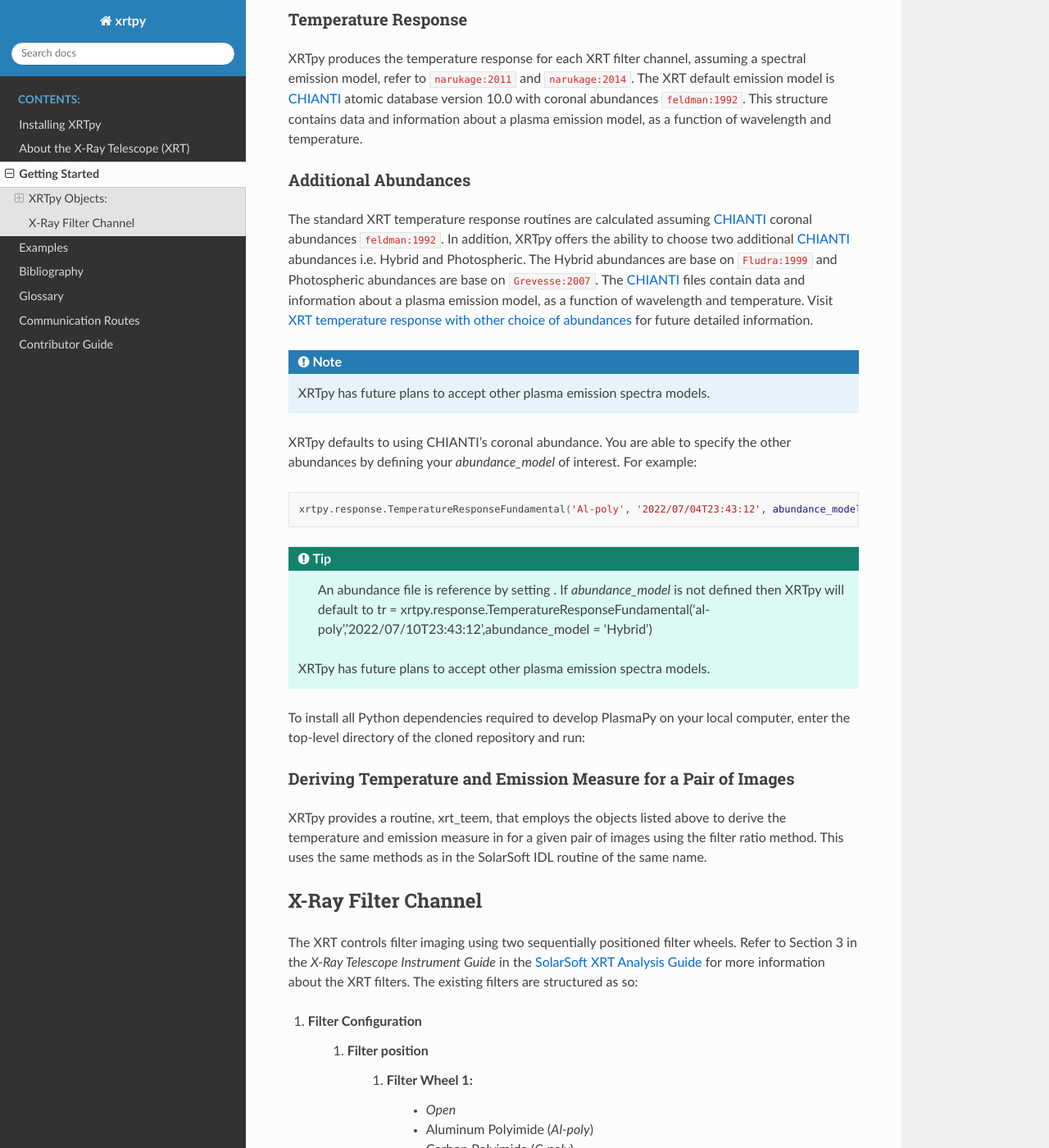
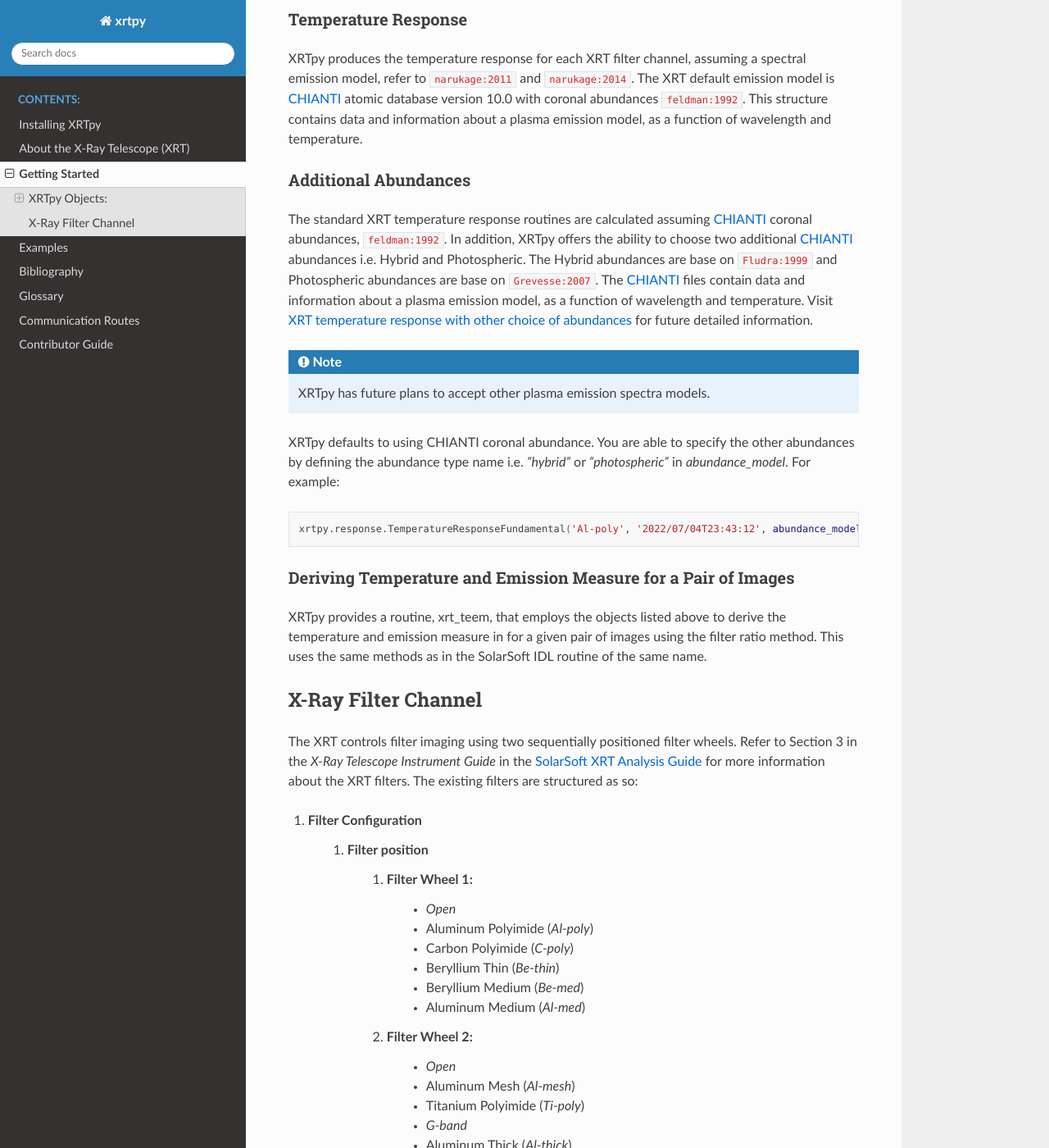
Before and after one commit to HinodeXRT/xrtpy, a Sphinx documentation site: the page built from docs/getting_started.rst, in a window 1280 px wide and 1400 px high, scrolled down 691 px. Shown: the whole window at 82% size. Built offline with Sphinx 7.4.7 and the Read the Docs theme 2.0.0, drawn with Linux system fonts in a browser that asks for light colours; cross-references to code outside the pages are shown as plain code.

Commit message:
Adding text to give user information about using abundance_model in command line

```diff
--- a/docs/getting_started.rst
+++ b/docs/getting_started.rst
@@ -33,7 +33,7 @@ The XRT default emission model is `CHIANTI`_ atomic database version 10.0 with c
 
 Additional Abundances
 ---------------------
-The standard XRT temperature response routines are calculated assuming `CHIANTI`_ coronal abundances :cite:t:`feldman:1992`.
+The standard XRT temperature response routines are calculated assuming `CHIANTI`_ coronal abundances, :cite:t:`feldman:1992`.
 In addition, XRTpy offers the ability to choose two additional `CHIANTI`_ abundances i.e. Hybrid and Photospheric.
 The Hybrid abundances are base on :cite:t:`Fludra:1999` and Photospheric abundances are base on :cite:t:`Grevesse:2007`.
 The `CHIANTI`_ files contain data and information about a plasma emission model, as a function of wavelength and temperature.
@@ -42,27 +42,12 @@ Visit `XRT temperature response with other choice of abundances`_ for future det
 .. note::
     XRTpy has future plans to accept other plasma emission spectra models.
 
-XRTpy defaults to using CHIANTI's coronal abundance. You are able to specify the other abundances by defining
-your `abundance_model` of interest. For example:
+XRTpy defaults to using CHIANTI coronal abundance. You are able to specify the other abundances by defining the abundance type name
+i.e. `"hybrid"` or `"photospheric"` in `abundance_model`. For example:
 
 .. code-block:: bash
 
    xrtpy.response.TemperatureResponseFundamental('Al-poly', '2022/07/04T23:43:12', abundance_model = 'Hybrid')
-
-
-.. tip::
-    An abundance file is reference by setting . If `abundance_model` is not defined then XRTpy will default to
-    tr = xrtpy.response.TemperatureResponseFundamental('al-poly','2022/07/10T23:43:12',abundance_model = 'Hybrid')
-   XRTpy has future plans to accept other plasma emission spectra models.
-
-
-
-To install all Python dependencies required to develop PlasmaPy on your
-local computer, enter the top-level directory of the cloned repository
-and run:
-
-
-
 
 
 Deriving Temperature and Emission Measure for a Pair of Images
```
